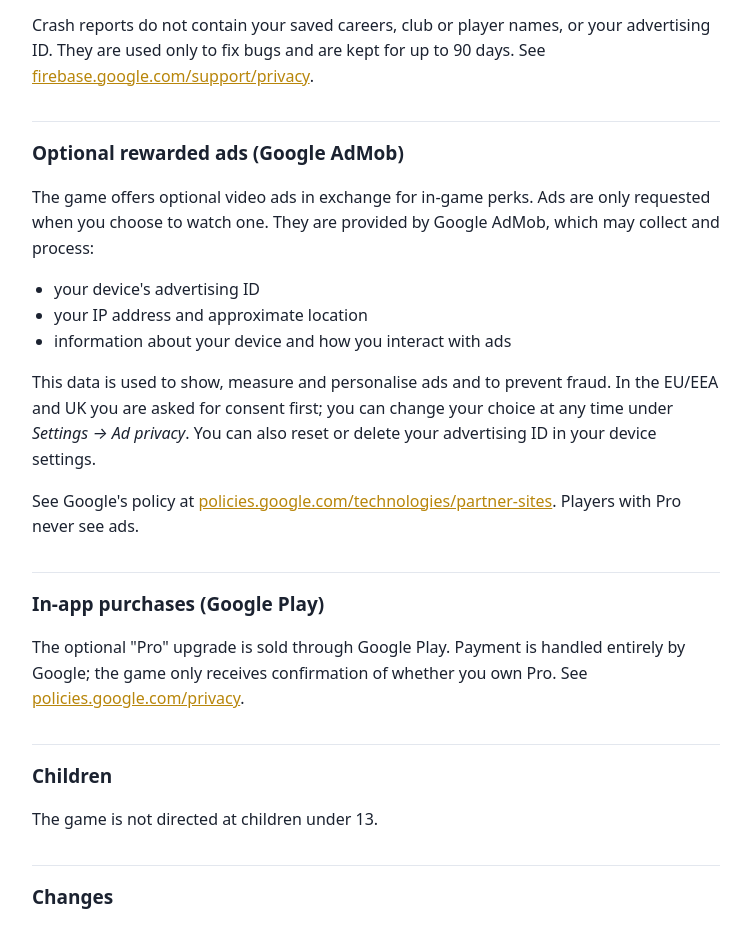
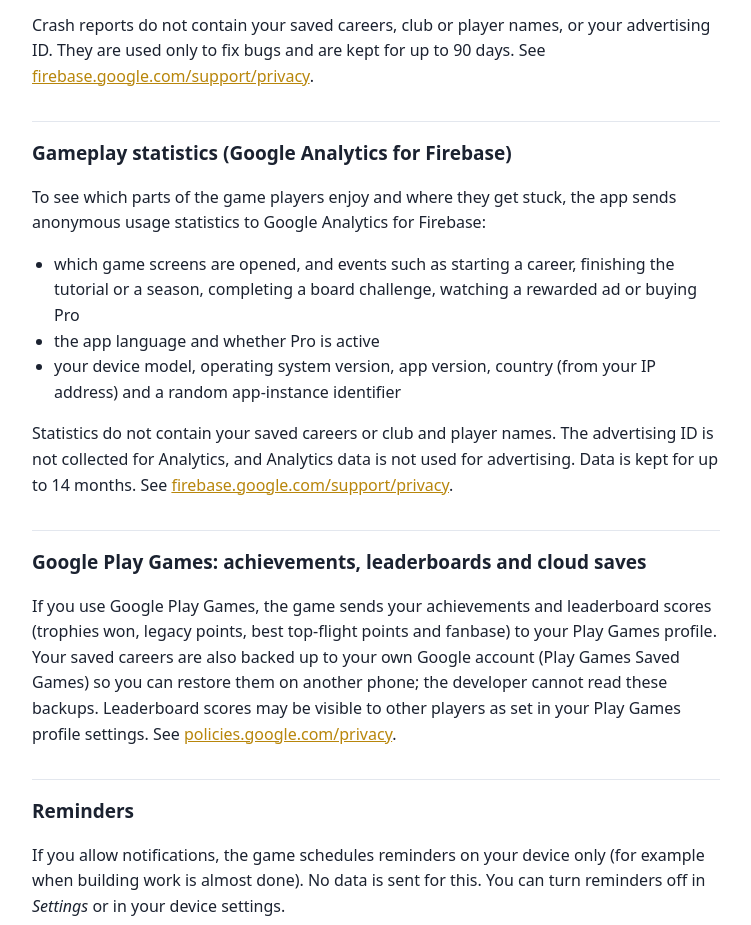
Before and after one commit to TadinhoIT/TadinhoIT.github.io, a plain HTML site: page fcproboardman/privacy/index.html in a window 1280 px wide. Shown: the part 611-1536 px from the top of the page, without its empty margins (264-1015 px from the left). Drawn offline with Linux system fonts and the light colour scheme.

Commit message:
FC ProBoardman privacy: Analytics, Play Games cloud saves and leaderboards, reminders
Co-Authored-By: Claude Opus 5.5 <noreply@anthropic.com>

```diff
--- a/fcproboardman/privacy/index.html
+++ b/fcproboardman/privacy/index.html
@@ -20,9 +20,9 @@
 <body>
 <main>
   <h1>FC ProBoardman – Privacy Policy</h1>
-  <p class="date">Last updated: 17 November 2026</p>
+  <p class="date">Last updated: 22 November 2026</p>
 
-  <p>FC ProBoardman is a single-player game. It has no accounts, and the developer does not run any servers of its own that receive your data.</p>
+  <p>FC ProBoardman is a single-player game. It has no accounts of its own, and the developer does not run any servers that receive your data.</p>
 
   <h2>Data stored on your device</h2>
   <p>Your saved careers, settings and any club names you edit or import are stored only on your device. Uninstalling the app or clearing its data deletes them. Name packs you import are read from a file you choose and are never uploaded.</p>
@@ -36,6 +36,21 @@
     <li>a random installation identifier created by Crashlytics</li>
   </ul>
   <p>Crash reports do not contain your saved careers, club or player names, or your advertising ID. They are used only to fix bugs and are kept for up to 90 days. See <a href="https://firebase.google.com/support/privacy">firebase.google.com/support/privacy</a>.</p>
+
+  <h2>Gameplay statistics (Google Analytics for Firebase)</h2>
+  <p>To see which parts of the game players enjoy and where they get stuck, the app sends anonymous usage statistics to Google Analytics for Firebase:</p>
+  <ul>
+    <li>which game screens are opened, and events such as starting a career, finishing the tutorial or a season, completing a board challenge, watching a rewarded ad or buying Pro</li>
+    <li>the app language and whether Pro is active</li>
+    <li>your device model, operating system version, app version, country (from your IP address) and a random app-instance identifier</li>
+  </ul>
+  <p>Statistics do not contain your saved careers or club and player names. The advertising ID is not collected for Analytics, and Analytics data is not used for advertising. Data is kept for up to 14 months. See <a href="https://firebase.google.com/support/privacy">firebase.google.com/support/privacy</a>.</p>
+
+  <h2>Google Play Games: achievements, leaderboards and cloud saves</h2>
+  <p>If you use Google Play Games, the game sends your achievements and leaderboard scores (trophies won, legacy points, best top-flight points and fanbase) to your Play Games profile. Your saved careers are also backed up to your own Google account (Play Games Saved Games) so you can restore them on another phone; the developer cannot read these backups. Leaderboard scores may be visible to other players as set in your Play Games profile settings. See <a href="https://policies.google.com/privacy">policies.google.com/privacy</a>.</p>
+
+  <h2>Reminders</h2>
+  <p>If you allow notifications, the game schedules reminders on your device only (for example when building work is almost done). No data is sent for this. You can turn reminders off in <em>Settings</em> or in your device settings.</p>
 
   <h2>Optional rewarded ads (Google AdMob)</h2>
   <p>The game offers optional video ads in exchange for in-game perks. Ads are only requested when you choose to watch one. They are provided by Google AdMob, which may collect and process:</p>
```
